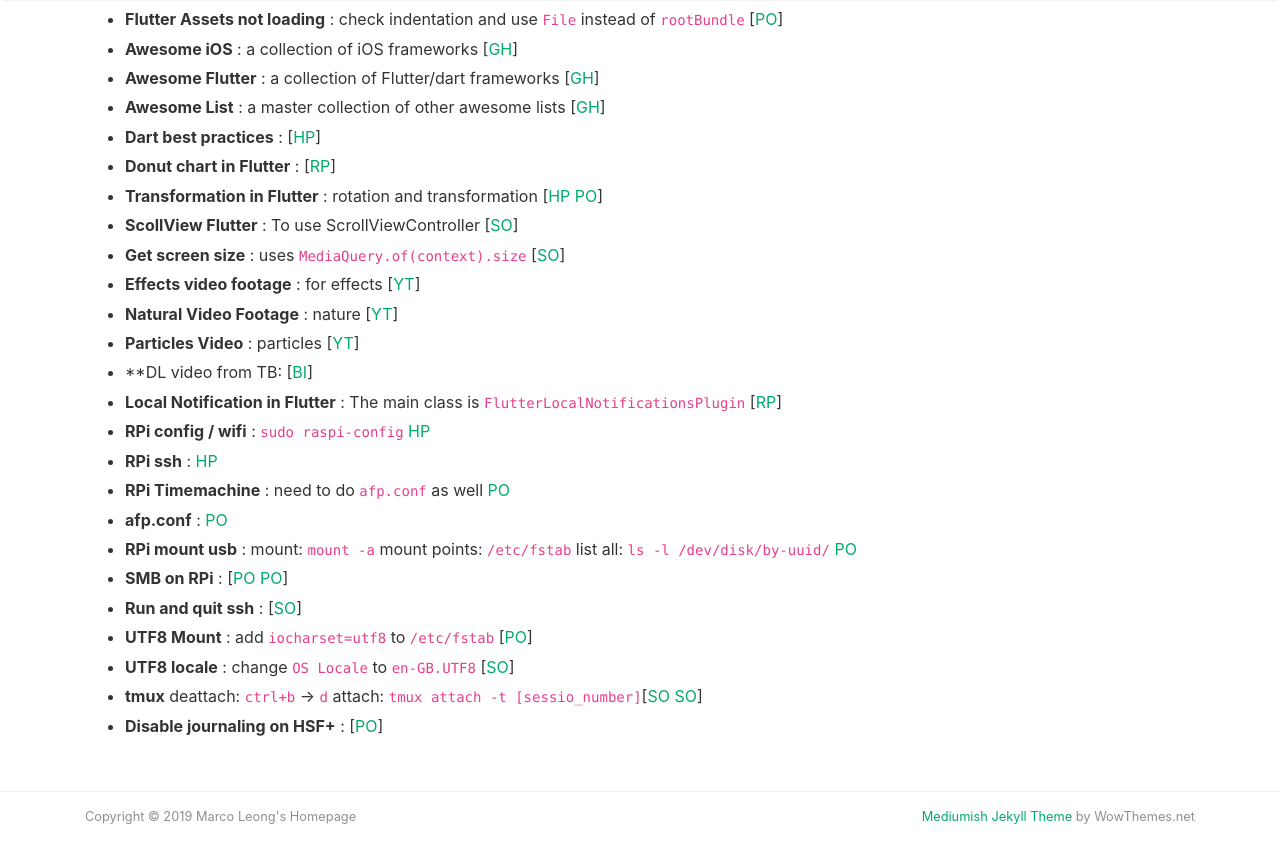
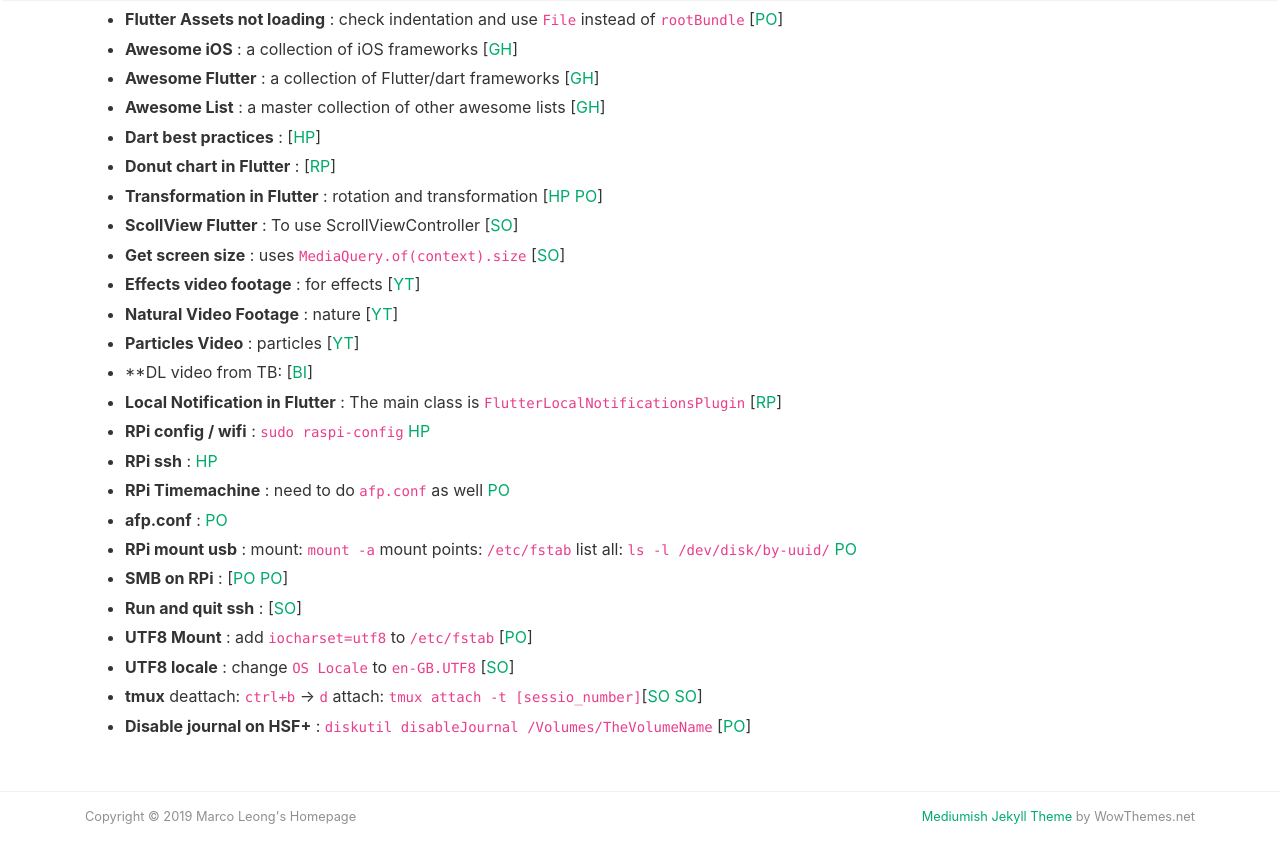
Before and after one commit to MarcoLeongDev/MarcoLeongDev.github.io, a Jekyll site: the page built from journey.md, in a window 1280 px wide and 900 px high, scrolled down 2537 px. Shown: the top 863 px of the window. Built offline with Jekyll 4.4.1, drawn with Linux system fonts in a browser that asks for light colours; nearby versions of some CDN libraries; our own code applies the rules of GitHub Pages for plain Markdown files.

Commit message:
Update journey.md

```diff
--- a/journey.md
+++ b/journey.md
@@ -83,7 +83,7 @@
 - **UTF8 Mount** : add `iocharset=utf8` to `/etc/fstab` [[PO](https://www.raspberrypi.org/forums/viewtopic.php?t=168694)]
 - **UTF8 locale** : change `OS Locale` to `en-GB.UTF8` [[SO](https://raspberrypi.stackexchange.com/questions/68884/python3-unicode#68887)]
 - **tmux** deattach: `ctrl+b` -> `d` attach: `tmux attach -t [sessio_number]`[[SO](https://askubuntu.com/questions/8653/how-to-keep-processes-running-after-ending-ssh-session) [SO](https://askubuntu.com/questions/8653/how-to-keep-processes-running-after-ending-ssh-session/8657#8657)]
-- **Disable journaling on HSF+** : [[PO](https://julio.meroh.net/2007/04/how-to-disable-journaling-on-hfs-volume.html)]
+- **Disable journal on HSF+** : `diskutil disableJournal /Volumes/TheVolumeName` [[PO](https://julio.meroh.net/2007/04/how-to-disable-journaling-on-hfs-volume.html)]
 
 
 
```
